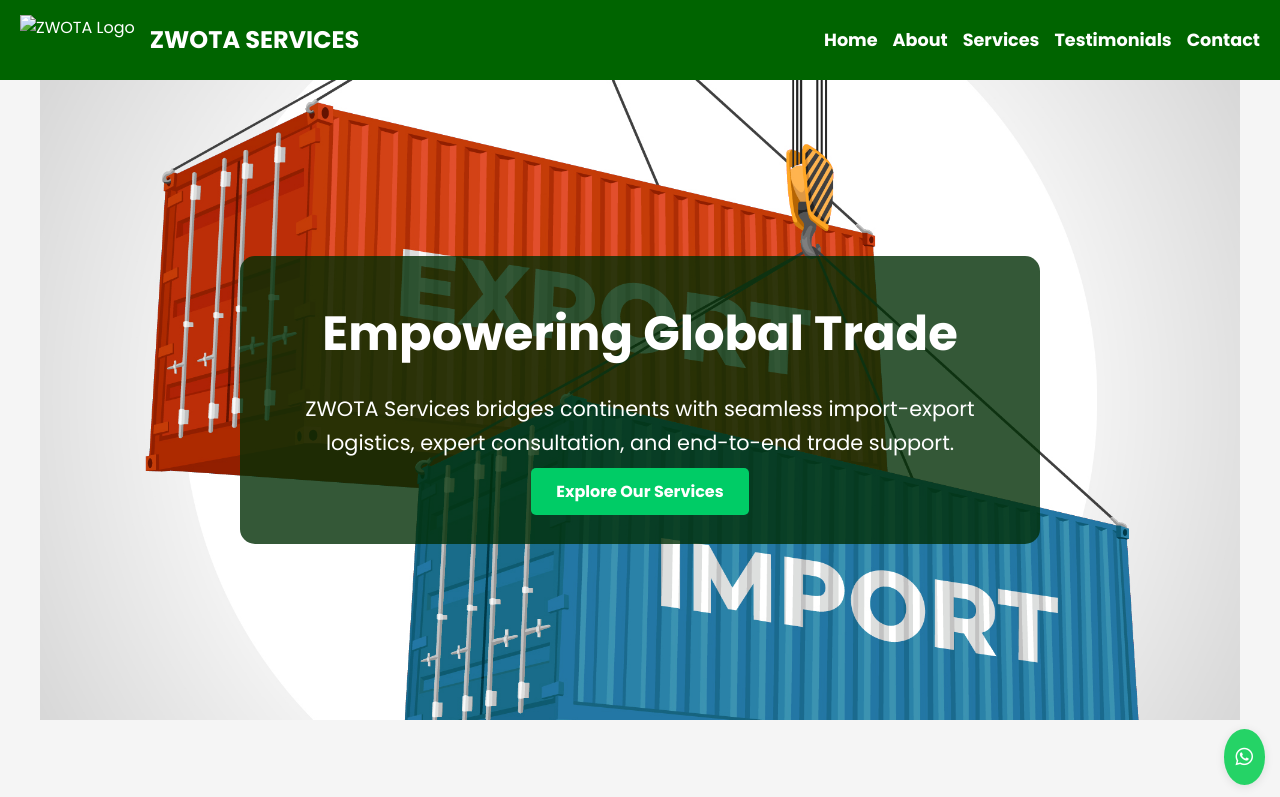
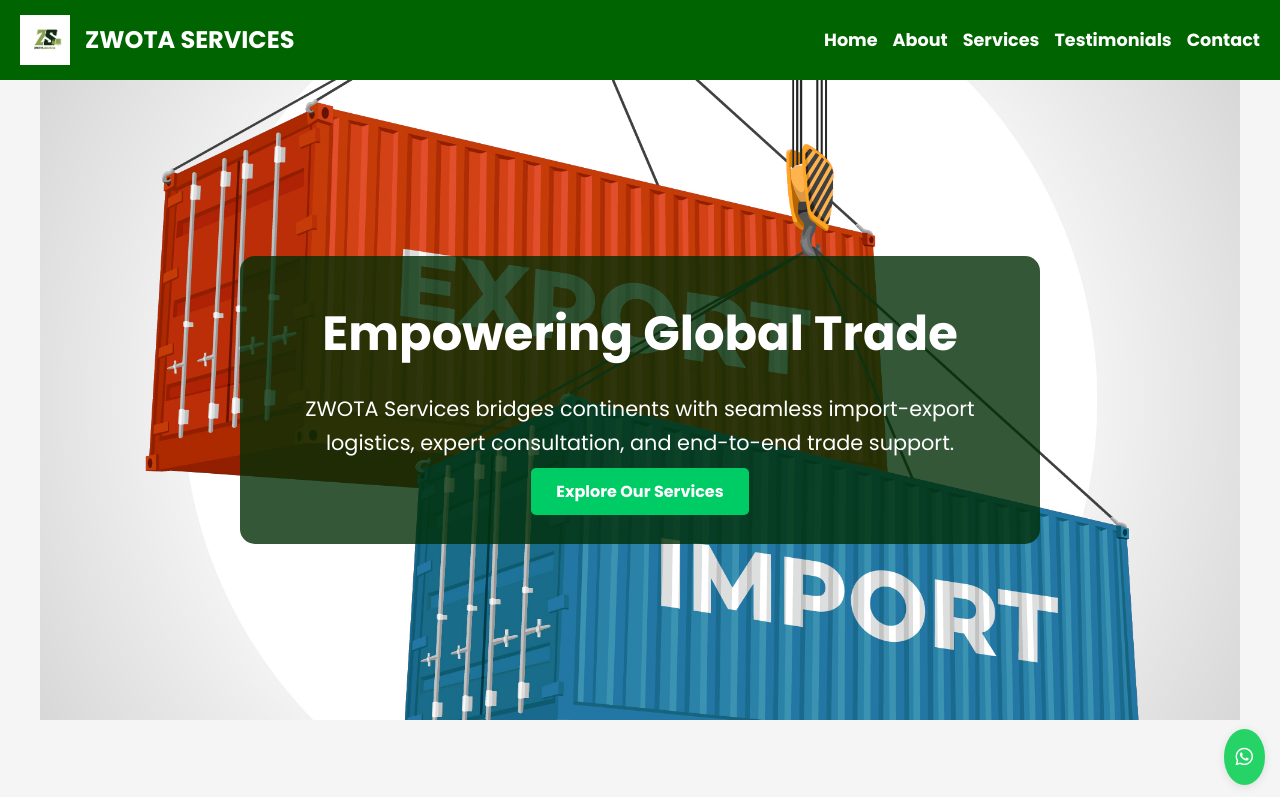
Before and after one commit to vishalkushwaha51/zwotaservices, a plain HTML site: page index.html in a window 1280 px wide. Shown: the top 797 px of the page. Drawn offline with nearby package versions, Linux system fonts and the light colour scheme; files whose address does not match are found by name.

Commit message:
Update index.html

```diff
--- a/index.html
+++ b/index.html
@@ -783,7 +783,7 @@
 
   <header>
     <div class="header-brand">
-      <img src="images/zwota loga.jpg" alt="ZWOTA Logo"/>
+      <img src="zwota loga.jpg" alt="ZWOTA Logo"/>
       <h1>ZWOTA SERVICES</h1>
     </div>
     <nav class="nav-menu">
```
